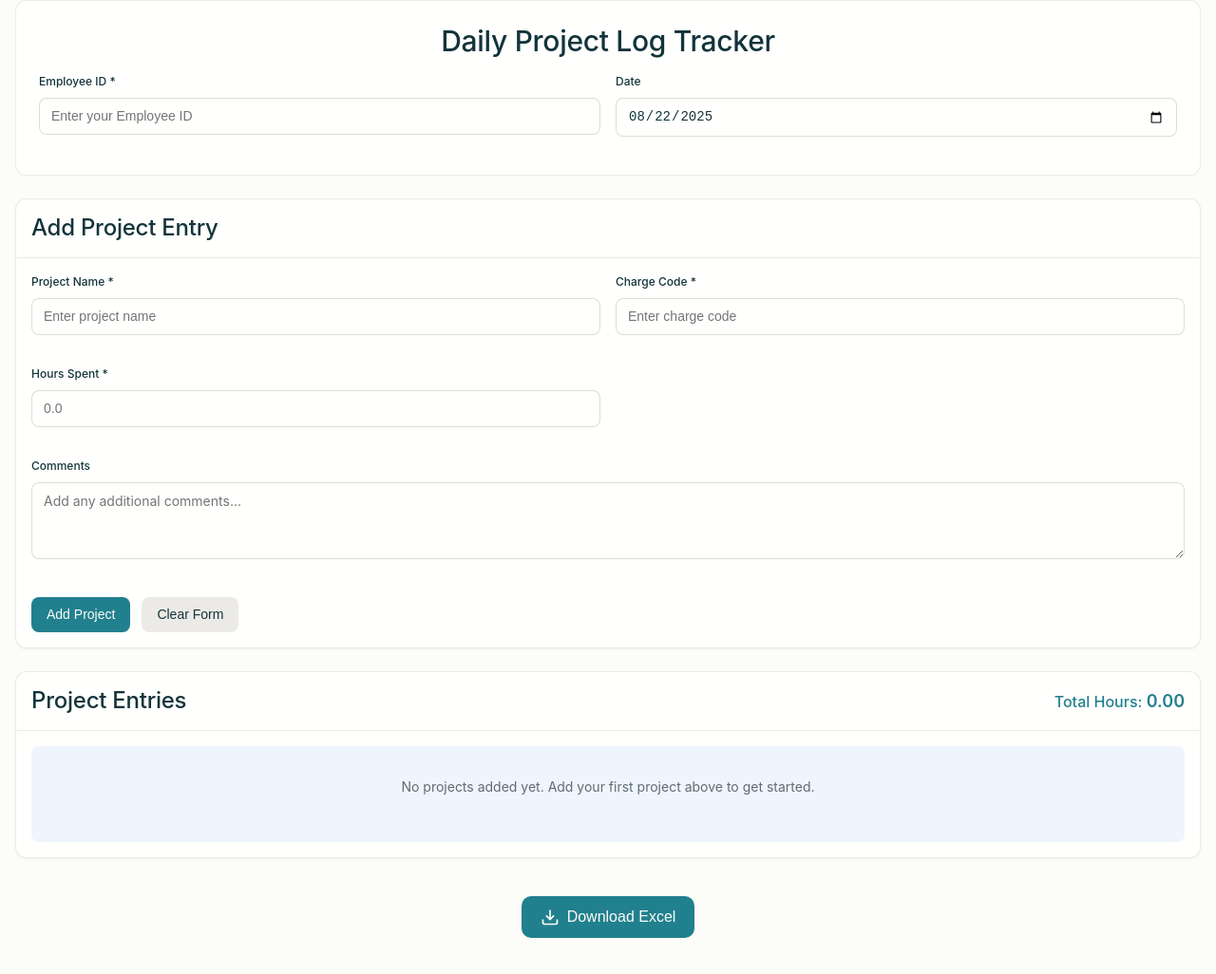
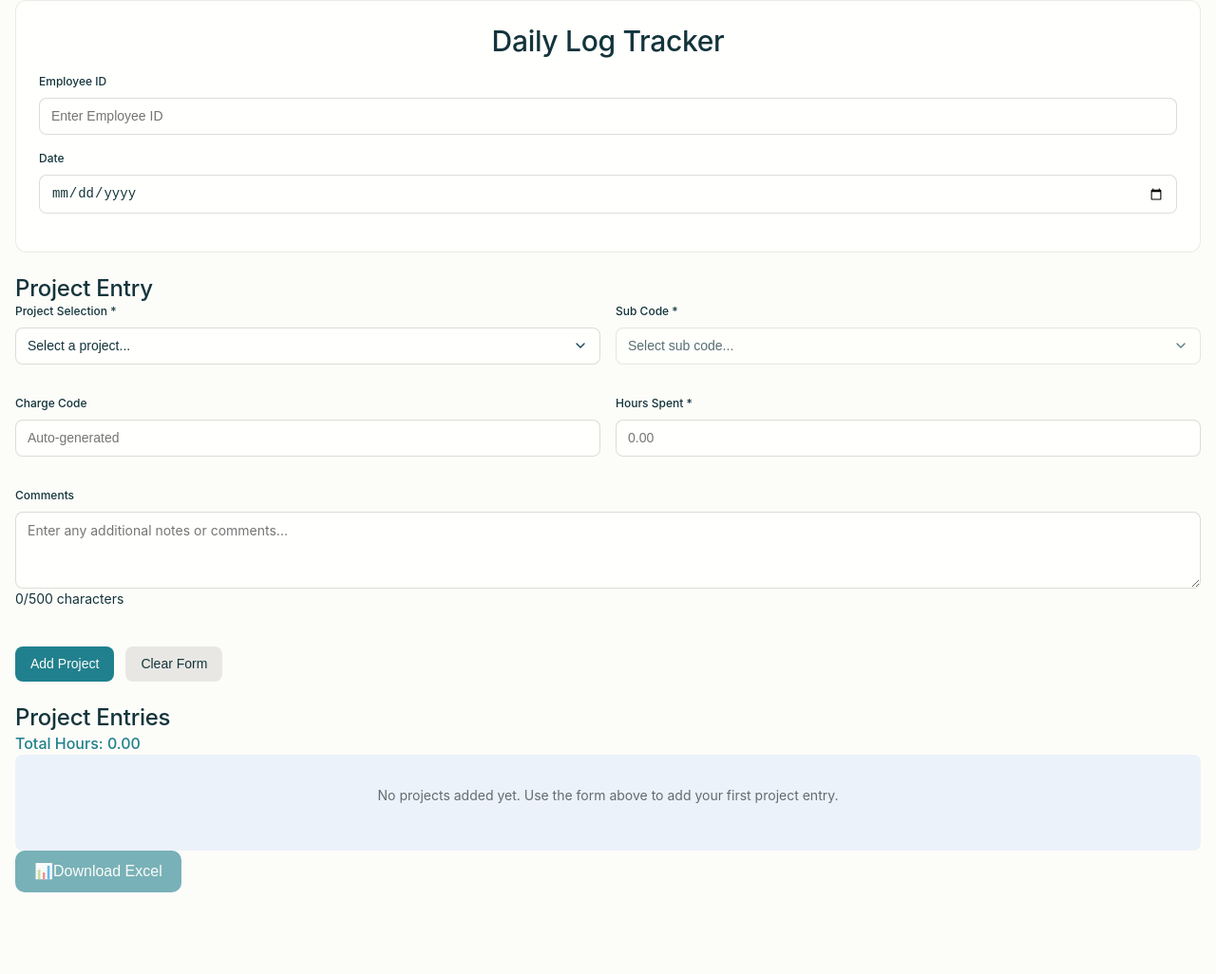
Before and after one commit to kdjay517/daily-log-tracker, a plain HTML site: page index.html in a window 1280 px wide. Shown: the whole page at 95% size. After the commit the page ends 972 px from the top, so only its background shows below. Drawn offline with Linux system fonts and the light colour scheme; a script that the page names is missing; a web font is replaced by a local one.

Commit message:
Update index.html

```diff
--- a/index.html
+++ b/index.html
@@ -3,19 +3,18 @@
 <head>
     <meta charset="UTF-8">
     <meta name="viewport" content="width=device-width, initial-scale=1.0">
-    <title>Daily Project Log Tracker</title>
+    <title>Enhanced Daily Log Tracker</title>
     <link rel="stylesheet" href="style.css">
     <script src="https://cdnjs.cloudflare.com/ajax/libs/xlsx/0.18.5/xlsx.full.min.js"></script>
 </head>
 <body>
     <div class="container">
-        <!-- Header Section -->
         <header class="header">
-            <h1>Daily Project Log Tracker</h1>
-            <div class="employee-info">
+            <h1>Daily Log Tracker</h1>
+            <div class="employee-section">
                 <div class="form-group">
-                    <label for="employeeId" class="form-label">Employee ID *</label>
-                    <input type="text" id="employeeId" class="form-control" placeholder="Enter your Employee ID" required>
+                    <label for="employeeId" class="form-label">Employee ID</label>
+                    <input type="text" id="employeeId" class="form-control" placeholder="Enter Employee ID" required>
                 </div>
                 <div class="form-group">
                     <label for="logDate" class="form-label">Date</label>
@@ -24,62 +23,70 @@
             </div>
         </header>
 
-        <!-- Project Entry Section -->
+        <main class="main-content">
             <section class="project-entry-section">
-            <div class="card">
-                <div class="card__header">
-                    <h2>Add Project Entry</h2>
-                </div>
-                <div class="card__body">
+                <h2>Project Entry</h2>
                 <form id="projectForm" class="project-form">
                     <div class="form-row">
                         <div class="form-group">
-                                <label for="projectName" class="form-label">Project Name *</label>
-                                <input type="text" id="projectName" class="form-control" placeholder="Enter project name" maxlength="100" required>
+                            <label for="projectSelection" class="form-label">Project Selection *</label>
+                            <select id="projectSelection" class="form-control" required>
+                                <option value="">Select a project...</option>
+                            </select>
                         </div>
                         <div class="form-group">
-                                <label for="chargeCode" class="form-label">Charge Code *</label>
-                                <input type="text" id="chargeCode" class="form-control" placeholder="Enter charge code" maxlength="20" required>
+                            <label for="subCodeSelection" class="form-label">Sub Code *</label>
+                            <select id="subCodeSelection" class="form-control" disabled required>
+                                <option value="">Select sub code...</option>
+                            </select>
                         </div>
                     </div>
+
                     <div class="form-row">
                         <div class="form-group">
+                            <label for="chargeCode" class="form-label">Charge Code</label>
+                            <input type="text" id="chargeCode" class="form-control" readonly placeholder="Auto-generated">
+                        </div>
+                        <div class="form-group">
                             <label for="hoursSpent" class="form-label">Hours Spent *</label>
-                                <input type="number" id="hoursSpent" class="form-control" placeholder="0.0" min="0" max="24" step="0.25" required>
-                            </div>
-                            <div class="form-group comments-group">
-                                <label for="comments" class="form-label">Comments</label>
-                                <textarea id="comments" class="form-control" placeholder="Add any additional comments..." rows="3" maxlength="500"></textarea>
+                            <input type="number" id="hoursSpent" class="form-control" min="0" max="24" step="0.25" placeholder="0.00" required>
                         </div>
                     </div>
+
+                    <div class="form-group">
+                        <label for="comments" class="form-label">Comments</label>
+                        <textarea id="comments" class="form-control" rows="3" maxlength="500" placeholder="Enter any additional notes or comments..."></textarea>
+                        <div class="character-count">
+                            <span id="commentCount">0</span>/500 characters
+                        </div>
+                    </div>
+
                     <div class="form-actions">
                         <button type="submit" class="btn btn--primary">Add Project</button>
                         <button type="button" id="clearForm" class="btn btn--secondary">Clear Form</button>
                     </div>
                 </form>
+            </section>
+
+            <section class="project-list-section">
+                <div class="section-header">
+                    <h2>Project Entries</h2>
+                    <div class="total-hours">
+                        Total Hours: <span id="totalHours">0.00</span>
                     </div>
                 </div>
-        </section>
 
-        <!-- Project List Section -->
-        <section class="project-list-section">
-            <div class="card">
-                <div class="card__header">
-                    <h2>Project Entries</h2>
-                    <div class="total-hours">
-                        <span>Total Hours: </span>
-                        <span id="totalHours" class="total-value">0.00</span>
+                <div id="emptyState" class="empty-state">
+                    <p>No projects added yet. Use the form above to add your first project entry.</p>
                 </div>
-                </div>
-                <div class="card__body">
-                    <div id="emptyState" class="empty-state">
-                        <p>No projects added yet. Add your first project above to get started.</p>
-                    </div>
+
                 <div id="projectTable" class="project-table hidden">
-                        <table class="table">
+                    <table>
                         <thead>
                             <tr>
-                                    <th>Project Name</th>
+                                <th>Project ID</th>
+                                <th>Project Title</th>
+                                <th>Sub Code</th>
                                 <th>Charge Code</th>
                                 <th>Hours</th>
                                 <th>Comments</th>
@@ -90,40 +97,19 @@
                         </tbody>
                     </table>
                 </div>
-                </div>
-            </div>
-        </section>
 
-        <!-- Export Section -->
-        <section class="export-section">
-            <div class="export-actions">
-                <button id="downloadExcel" class="btn btn--primary btn--lg">
-                    <svg width="20" height="20" viewBox="0 0 24 24" fill="none" stroke="currentColor" stroke-width="2">
-                        <path d="M21 15v4a2 2 0 0 1-2 2H5a2 2 0 0 1-2-2v-4"></path>
-                        <polyline points="7,10 12,15 17,10"></polyline>
-                        <line x1="12" y1="15" x2="12" y2="3"></line>
-                    </svg>
+                <div class="export-section">
+                    <button id="downloadExcel" class="btn btn--primary btn--lg" disabled>
+                        <span class="btn-icon">📊</span>
                         Download Excel
                     </button>
                 </div>
             </section>
+        </main>
+    </div>
 
     <!-- Success/Error Messages -->
     <div id="messageContainer" class="message-container"></div>
-    </div>
-
-    <!-- Confirmation Modal -->
-    <div id="confirmModal" class="modal hidden">
-        <div class="modal-content">
-            <h3>Confirm Delete</h3>
-            <p>Are you sure you want to delete this project entry?</p>
-            <div class="modal-actions">
-                <button id="confirmDelete" class="btn btn--primary">Delete</button>
-                <button id="cancelDelete" class="btn btn--secondary">Cancel</button>
-            </div>
-        </div>
-    </div>
-    <div id="modalOverlay" class="modal-overlay hidden"></div>
 
     <script src="app.js"></script>
 </body>
```
Lines whose indentation alone changed are shown as unchanged.
